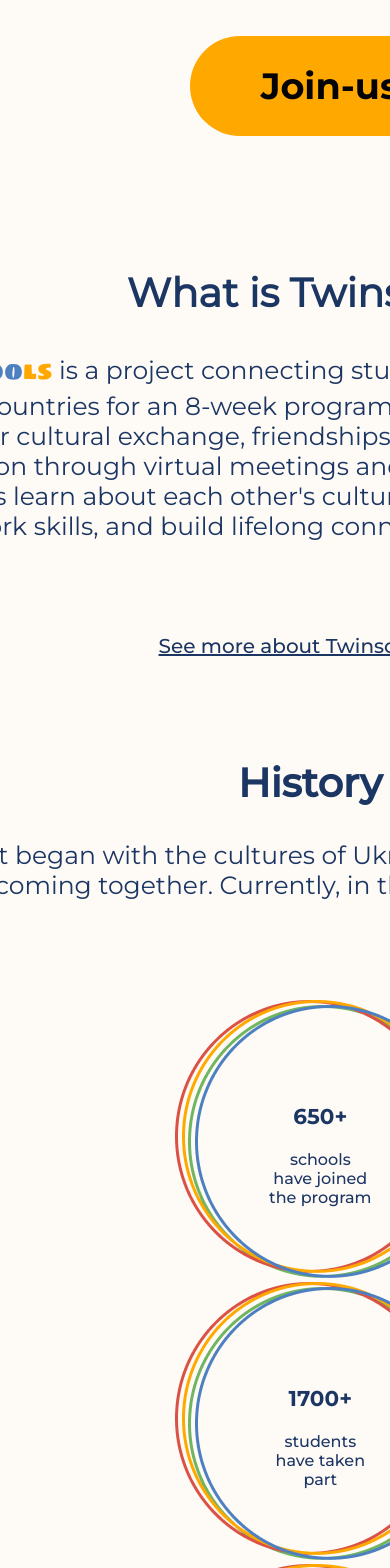
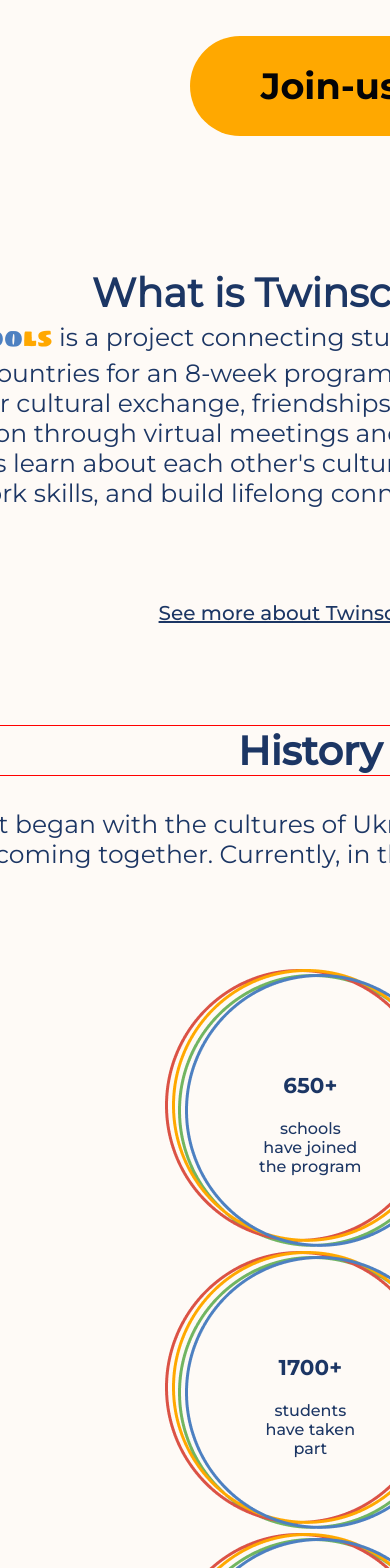
Before and after one commit to Vasilchenk23/twinschool, a React (Create React App) app: page / in a window 390 px wide. Shown: the part 432-2000 px from the top of the page. Built offline with nearby package versions, Linux system fonts and the light colour scheme.

Commit message:
fic mobile version

```diff
--- a/src/index.css
+++ b/src/index.css
@@ -267,9 +267,11 @@
     margin-left: 270px;
     font-size: 20px;
     text-decoration: underline;
+    text-align: center;
   }
   .h2-about {
-    margin-left: 270px;
+    text-align: center;
+    margin: 0px 0px 0px 200px;
   }
   .page-about {
     margin-left: 270px;
@@ -317,6 +319,7 @@
 .h2-history{
   text-align: center;
   font-size: 40px;
+  border: 1px solid red;
 }
 
 .page{
@@ -422,7 +425,7 @@
   .blocks {
     display: block;
     width: 300px;
-    margin-left: 200px;
+    margin-left: 190px;
   }
   .team-history {
     display: none
```
